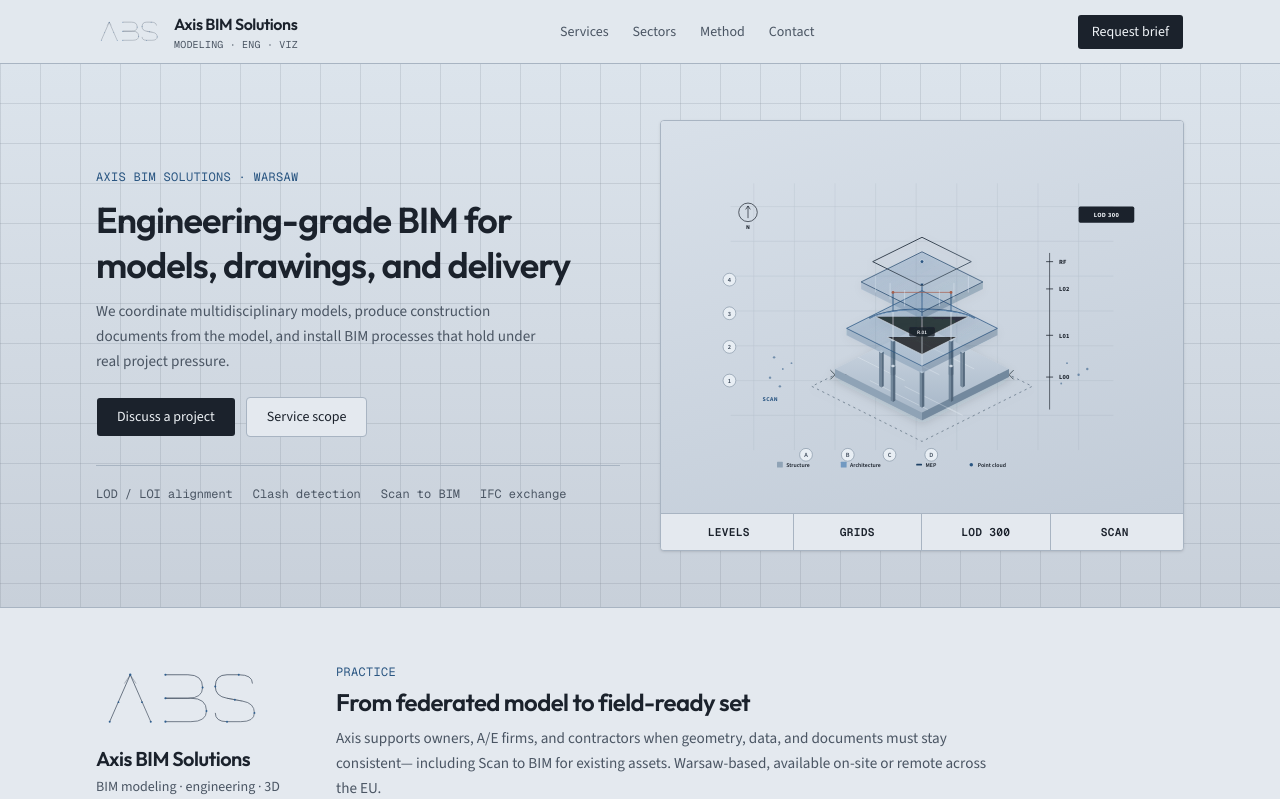
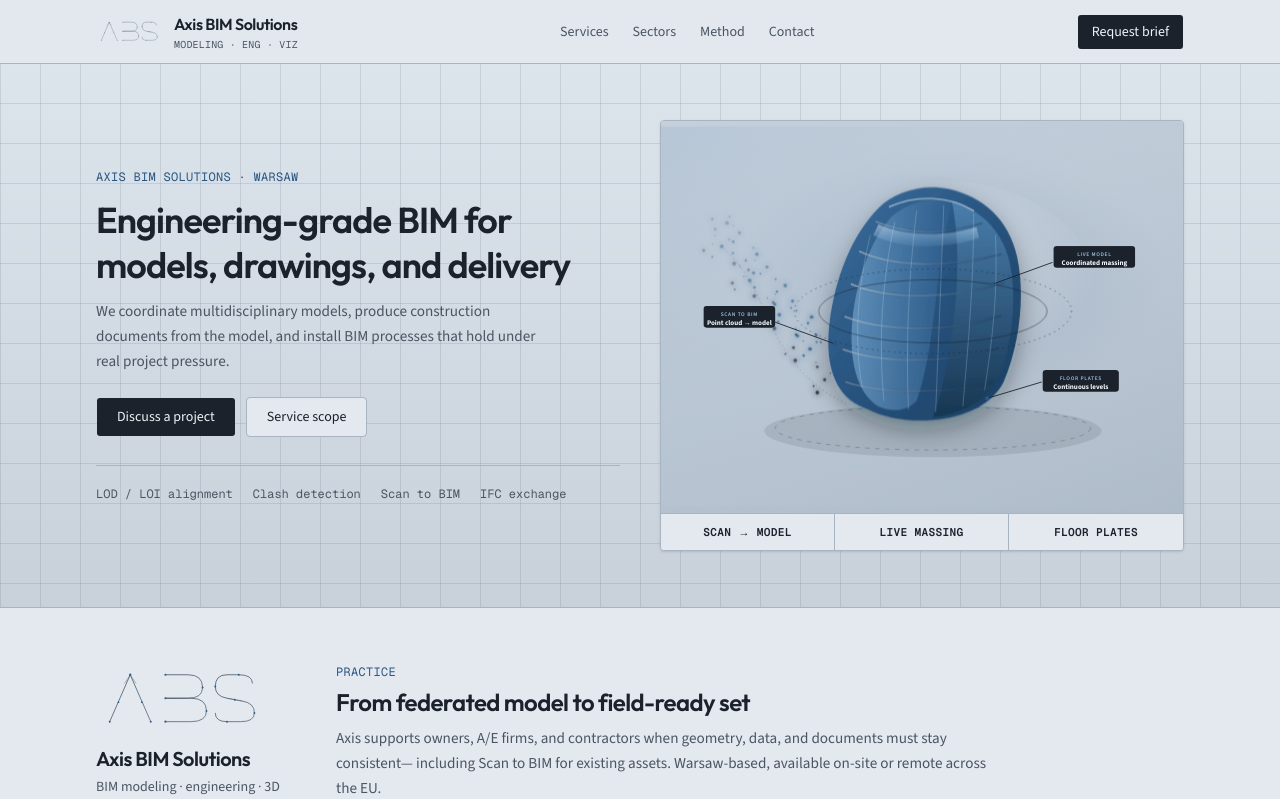
Before and after one commit to laskevich1899/axis, a Next.js app: page / in a window 1280 px wide. Shown: the top 799 px of the page. Built offline with nearby package versions, Linux system fonts and the light colour scheme.

Commit message:
Replace BIM diagram with bold fluid massing concept
Swap stacked slabs for a large curved volume emerging from a
point-cloud plume, with strong depth and high-impact callouts.

Co-authored-by: nikitakyxta <nikitakyxta@gmail.com>

```diff
--- a/src/app/globals.css
+++ b/src/app/globals.css
@@ -129,7 +129,9 @@
   }
 
   .visual-panel {
-    background: linear-gradient(165deg, #d8e0e9 0%, #c2ccd8 100%);
+    background:
+      radial-gradient(ellipse 70% 55% at 55% 40%, color-mix(in srgb, #2a5682 16%, transparent), transparent 60%),
+      linear-gradient(165deg, #c5d0dc 0%, #aebbc9 100%);
   }
 
   .section-compact {
--- a/src/app/page.tsx
+++ b/src/app/page.tsx
@@ -134,14 +134,13 @@ export default function Home() {
 
             <Reveal delayMs={120}>
               <figure className="overflow-hidden rounded border border-border bg-panel shadow-sm">
-                <div className="visual-panel aspect-[4/3]">
+                <div className="visual-panel aspect-[5/4] md:aspect-[4/3]">
                   <BimHeroVisual />
                 </div>
-                <figcaption className="grid grid-cols-4 divide-x divide-border border-t border-border bg-panel px-1 text-center font-mono text-[0.65rem] font-semibold uppercase tracking-wide text-foreground sm:text-[0.7rem]">
-                  <span className="px-1 py-2.5">Levels</span>
-                  <span className="px-1 py-2.5">Grids</span>
-                  <span className="px-1 py-2.5">LOD 300</span>
-                  <span className="px-1 py-2.5">Scan</span>
+                <figcaption className="grid grid-cols-3 divide-x divide-border border-t border-border bg-panel text-center font-mono text-[0.7rem] font-semibold uppercase tracking-wide text-foreground">
+                  <span className="px-2 py-2.5">Scan → model</span>
+                  <span className="px-2 py-2.5">Live massing</span>
+                  <span className="px-2 py-2.5">Floor plates</span>
                 </figcaption>
               </figure>
             </Reveal>
--- a/src/components/bim-hero-visual.tsx
+++ b/src/components/bim-hero-visual.tsx
@@ -3,8 +3,8 @@
 import { useEffect, useState } from "react";
 
 /**
- * Refined axonometric composition — elegant linework with
- * design-domain annotations (levels, grids, LOD, section).
+ * Bold, fluid architectural massing — large curved volume that
+ * reads at a glance: point cloud dissolving into a living BIM form.
  */
 export function BimHeroVisual() {
   const [ready, setReady] = useState(false);
@@ -19,276 +19,236 @@ export function BimHeroVisual() {
     return () => window.clearTimeout(id);
   }, []);
 
-  const fade = (delay: number) =>
+  const show = (delay: number) =>
     ({
       opacity: ready ? 1 : 0,
-      transform: ready ? "translateY(0)" : "translateY(10px)",
-      transition: `opacity 0.85s cubic-bezier(0.22,1,0.36,1) ${delay}ms, transform 0.85s cubic-bezier(0.22,1,0.36,1) ${delay}ms`,
+      transform: ready ? "translate3d(0,0,0) scale(1)" : "translate3d(0,18px,0) scale(0.97)",
+      transition: `opacity 0.9s cubic-bezier(0.22,1,0.36,1) ${delay}ms, transform 0.9s cubic-bezier(0.22,1,0.36,1) ${delay}ms`,
     }) as const;
 
   return (
     <svg
-      viewBox="0 0 900 620"
+      viewBox="0 0 960 700"
       className="h-full w-full"
       role="img"
-      aria-label="Refined BIM design diagram with levels, grids, LOD and discipline layers"
+      aria-label="Large-scale fluid BIM massing emerging from a point cloud scan"
     >
       <defs>
-        <linearGradient id="veil" x1="0%" y1="0%" x2="100%" y2="100%">
-          <stop offset="0%" stopColor="#5b8ab5" stopOpacity="0.28" />
-          <stop offset="100%" stopColor="#2a5682" stopOpacity="0.08" />
+        <linearGradient id="skyWash" x1="0%" y1="0%" x2="100%" y2="100%">
+          <stop offset="0%" stopColor="#9eb6cc" stopOpacity="0.35" />
+          <stop offset="55%" stopColor="#c5d3e0" stopOpacity="0.1" />
+          <stop offset="100%" stopColor="#d8e2ec" stopOpacity="0" />
         </linearGradient>
-        <linearGradient id="plinth" x1="0%" y1="0%" x2="0%" y2="100%">
-          <stop offset="0%" stopColor="#d2dbe5" />
-          <stop offset="100%" stopColor="#a7b7c8" />
+        <linearGradient id="bodyMain" x1="0%" y1="0%" x2="100%" y2="100%">
+          <stop offset="0%" stopColor="#3d6f9e" />
+          <stop offset="45%" stopColor="#2a5682" />
+          <stop offset="100%" stopColor="#1a3d5f" />
         </linearGradient>
-        <linearGradient id="inkSoft" x1="0%" y1="0%" x2="1" y2="1">
-          <stop offset="0%" stopColor="#2c3642" />
-          <stop offset="100%" stopColor="#5a6b7c" />
+        <linearGradient id="bodySide" x1="0%" y1="0%" x2="0%" y2="100%">
+          <stop offset="0%" stopColor="#4d82b0" />
+          <stop offset="100%" stopColor="#163550" />
         </linearGradient>
-        <filter id="soft" x="-12%" y="-12%" width="124%" height="124%">
-          <feDropShadow dx="0" dy="6" stdDeviation="8" floodColor="#1b222c" floodOpacity="0.14" />
+        <linearGradient id="bodyFace" x1="0%" y1="0%" x2="100%" y2="0%">
+          <stop offset="0%" stopColor="#6a9bc4" stopOpacity="0.95" />
+          <stop offset="100%" stopColor="#2f5f8f" stopOpacity="0.75" />
+        </linearGradient>
+        <linearGradient id="glassBand" x1="0%" y1="0%" x2="0%" y2="100%">
+          <stop offset="0%" stopColor="#d7e8f7" stopOpacity="0.55" />
+          <stop offset="100%" stopColor="#7eb0d8" stopOpacity="0.15" />
+        </linearGradient>
+        <linearGradient id="ribbon" x1="0%" y1="0%" x2="100%" y2="0%">
+          <stop offset="0%" stopColor="#e8f2fb" stopOpacity="0.9" />
+          <stop offset="50%" stopColor="#8eb8de" stopOpacity="0.55" />
+          <stop offset="100%" stopColor="#2a5682" stopOpacity="0.35" />
+        </linearGradient>
+        <radialGradient id="glow" cx="55%" cy="40%" r="45%">
+          <stop offset="0%" stopColor="#ffffff" stopOpacity="0.35" />
+          <stop offset="100%" stopColor="#ffffff" stopOpacity="0" />
+        </radialGradient>
+        <filter id="depth" x="-20%" y="-20%" width="140%" height="140%">
+          <feDropShadow dx="0" dy="18" stdDeviation="22" floodColor="#0f1720" floodOpacity="0.35" />
+        </filter>
+        <filter id="softGlow">
+          <feGaussianBlur stdDeviation="6" result="b" />
+          <feMerge>
+            <feMergeNode in="b" />
+            <feMergeNode in="SourceGraphic" />
+          </feMerge>
         </filter>
       </defs>
 
-      {/* Quiet drafting field */}
-      <g opacity="0.22" stroke="#6b7c8d" strokeWidth="0.8">
-        {Array.from({ length: 9 }).map((_, i) => (
-          <path key={`v${i}`} d={`M${160 + i * 70} 80 L${160 + i * 70} 540`} />
-        ))}
-        {Array.from({ length: 7 }).map((_, i) => (
-          <path key={`h${i}`} d={`M120 ${120 + i * 60} L780 ${120 + i * 60}`} />
-        ))}
+      {/* Atmospheric field */}
+      <rect width="960" height="700" fill="url(#skyWash)" />
+      <ellipse cx="520" cy="300" rx="280" ry="200" fill="url(#glow)" />
+
+      {/* Sweeping ground ellipse — scale cue */}
+      <g style={show(40)}>
+        <ellipse cx="500" cy="560" rx="310" ry="48" fill="#1b222c" opacity="0.1" />
+        <ellipse
+          cx="500"
+          cy="555"
+          rx="290"
+          ry="40"
+          fill="none"
+          stroke="#2a5682"
+          strokeWidth="1.5"
+          strokeDasharray="8 10"
+          opacity="0.45"
+        />
       </g>
 
-      {/* Grid bubbles A–D / 1–4 */}
-      <g style={fade(60)} fontFamily="var(--font-source), sans-serif" fontSize="11" fill="#3d4a5a">
-        {["A", "B", "C", "D"].map((label, i) => (
-          <g key={label}>
-            <circle cx={250 + i * 72} cy={548} r="11" fill="#e8eef4" stroke="#7a8b9c" strokeWidth="1" />
-            <text x={250 + i * 72} y={552} textAnchor="middle" fontWeight="600">
-              {label}
-            </text>
-          </g>
-        ))}
-        {["1", "2", "3", "4"].map((label, i) => (
-          <g key={label}>
-            <circle cx={118} cy={420 - i * 58} r="11" fill="#e8eef4" stroke="#7a8b9c" strokeWidth="1" />
-            <text x={118} y={424 - i * 58} textAnchor="middle" fontWeight="600">
-              {label}
-            </text>
-          </g>
-        ))}
+      {/* Point cloud plume — Scan becoming form */}
+      <g style={show(80)} filter="url(#softGlow)">
+        {Array.from({ length: 70 }).map((_, i) => {
+          const t = i / 70;
+          const x = 95 + t * 220 + Math.sin(i * 1.7) * 28;
+          const y = 180 + t * 280 + Math.cos(i * 2.1) * 36;
+          const r = 1.2 + (i % 5) * 0.55;
+          return (
+            <circle
+              key={i}
+              cx={x}
+              cy={y}
+              r={r}
+              fill={i % 3 === 0 ? "#1b222c" : "#2a5682"}
+              opacity={0.25 + t * 0.55}
+            />
+          );
+        })}
+        {/* flowing scan contour */}
+        <path
+          d="M110 220 C160 260, 180 320, 210 380 C240 440, 280 480, 340 510"
+          fill="none"
+          stroke="#2a5682"
+          strokeWidth="1.4"
+          strokeDasharray="2 6"
+          opacity="0.5"
+        />
       </g>
 
-      <g filter="url(#soft)">
-        {/* Ground diamond + section cut */}
-        <g style={fade(100)}>
-          <path
-            d="M260 430 L450 525 L640 430 L450 335 Z"
-            fill="none"
-            stroke="#5a6b7c"
-            strokeWidth="1.2"
-            strokeDasharray="4 6"
-          />
-          {/* section cut line */}
-          <path d="M300 410 L600 410" stroke="#1b222c" strokeWidth="1.4" />
-          <path d="M300 410 L292 402 M300 410 L292 418" stroke="#1b222c" strokeWidth="1.2" fill="none" />
-          <path d="M600 410 L608 402 M600 410 L608 418" stroke="#1b222c" strokeWidth="1.2" fill="none" />
-          <text
-            x="450"
-            y="404"
-            textAnchor="middle"
-            fill="#1b222c"
-            fontSize="10"
-            fontFamily="var(--font-source), sans-serif"
-            fontWeight="600"
-            letterSpacing="0.08em"
-          >
-            SECTION A–A
-          </text>
-        </g>
+      {/* Main fluid massing */}
+      <g filter="url(#depth)" style={show(140)}>
+        {/* Core volume — smooth curved tower silhouette (isometric-ish) */}
+        <path
+          d="M380 520
+             C320 500, 300 440, 310 360
+             C320 280, 350 200, 400 150
+             C430 120, 480 105, 530 115
+             C590 128, 640 170, 655 240
+             C670 310, 660 400, 630 470
+             C610 510, 560 535, 500 540
+             C450 544, 410 535, 380 520 Z"
+          fill="url(#bodyMain)"
+        />
+        {/* Lit face — soft highlight curve */}
+        <path
+          d="M400 515
+             C360 490, 345 430, 352 355
+             C360 280, 385 210, 425 165
+             C455 140, 495 128, 535 138
+             C535 138, 520 200, 510 280
+             C500 370, 490 450, 470 505
+             C450 525, 425 525, 400 515 Z"
+          fill="url(#bodyFace)"
+          opacity="0.85"
+        />
+        {/* Shadow flank */}
+        <path
+          d="M535 138
+             C580 150, 625 185, 640 245
+             C655 310, 648 395, 622 460
+             C600 505, 555 528, 500 535
+             C520 480, 535 400, 542 320
+             C548 250, 545 185, 535 138 Z"
+          fill="url(#bodySide)"
+          opacity="0.9"
+        />
 
-        {/* L00 plinth — delicate thickness */}
-        <g style={fade(160)}>
-          <path d="M300 400 L450 475 L600 400 L450 325 Z" fill="url(#plinth)" />
-          <path d="M300 400 L300 414 L450 489 L450 475 Z" fill="#8fa3b6" />
-          <path d="M600 400 L600 414 L450 489 L450 475 Z" fill="#73899e" />
-          {/* fine floor hatch */}
-          <g stroke="#eef3f7" strokeWidth="0.9" opacity="0.65">
-            <path d="M340 380 L420 420" />
-            <path d="M380 360 L480 410" />
-            <path d="M440 350 L540 400" />
-            <path d="M360 420 L460 470" />
-            <path d="M420 430 L520 480" />
-          </g>
-        </g>
-
-        {/* Slender columns */}
-        <g style={fade(220)}>
-          {(
-            [
-              [380, 370],
-              [450, 405],
-              [520, 370],
-              [400, 350],
-              [500, 350],
-              [400, 395],
-              [500, 395],
-            ] as const
-          ).map(([x, y], i) => (
-            <g key={i} opacity="0.92">
-              <path d={`M${x - 4} ${y} L${x} ${y + 2.5} L${x} ${y + 62} L${x - 4} ${y + 59.5} Z`} fill="#6d8296" />
-              <path d={`M${x + 4} ${y} L${x} ${y + 2.5} L${x} ${y + 62} L${x + 4} ${y + 59.5} Z`} fill="#4f6478" />
-              <path d={`M${x - 4} ${y} L${x} ${y - 2.5} L${x + 4} ${y} L${x} ${y + 2.5} Z`} fill="#d8e2ec" />
+        {/* Horizontal floor ribbons — smooth arcs through the volume */}
+        <g fill="none" strokeLinecap="round">
+          {[
+            { d: "M340 470 C400 490, 520 495, 610 470", w: 2.2, o: 0.55 },
+            { d: "M335 410 C405 435, 525 438, 620 408", w: 2.4, o: 0.65 },
+            { d: "M338 350 C410 378, 530 380, 625 348", w: 2.6, o: 0.7 },
+            { d: "M350 290 C415 318, 530 320, 630 288", w: 2.8, o: 0.75 },
+            { d: "M365 230 C425 258, 525 262, 625 235", w: 2.5, o: 0.7 },
+            { d: "M395 175 C450 198, 520 200, 590 178", w: 2.2, o: 0.6 },
+          ].map((band, i) => (
+            <g key={i}>
+              <path d={band.d} stroke="#0f1720" strokeWidth={band.w + 1.5} opacity="0.2" />
+              <path d={band.d} stroke="url(#ribbon)" strokeWidth={band.w} opacity={band.o} />
             </g>
           ))}
         </g>
 
-        {/* L01 plate — translucent veil with room traces */}
-        <g style={fade(300)}>
-          <path d="M320 330 L450 395 L580 330 L450 265 Z" fill="url(#veil)" stroke="#2a5682" strokeWidth="1.3" />
-          <path d="M320 330 L320 342 L450 407 L450 395 Z" fill="#2a5682" opacity="0.22" />
-          <path d="M580 330 L580 342 L450 407 L450 395 Z" fill="#1f4266" opacity="0.28" />
-          {/* room partitions — elegant hairlines */}
-          <g stroke="#eef5fb" strokeWidth="1.1" opacity="0.7">
-            <path d="M370 310 L450 350 L530 310" />
-            <path d="M390 345 L450 375 L510 345" />
-            <path d="M400 290 L400 350" />
-            <path d="M500 290 L500 350" />
-            <path d="M450 275 L450 395" />
-          </g>
-          {/* room tag */}
-          <g fontFamily="var(--font-source), sans-serif">
-            <rect x="428" y="328" width="44" height="16" rx="2" fill="#1b222c" opacity="0.82" />
-            <text x="450" y="339" textAnchor="middle" fill="#f4f8fc" fontSize="9" fontWeight="600">
-              R.01
-            </text>
-          </g>
+        {/* Vertical mullion rhythm — curved facade lines */}
+        <g stroke="#d7e8f6" strokeWidth="1.15" fill="none" opacity="0.4">
+          <path d="M370 480 C355 400, 360 300, 385 200" />
+          <path d="M410 505 C400 400, 405 290, 430 175" />
+          <path d="M455 520 C450 400, 455 280, 470 155" />
+          <path d="M505 525 C510 400, 515 280, 520 145" />
+          <path d="M555 515 C565 400, 575 290, 575 160" />
+          <path d="M595 485 C610 390, 620 300, 615 200" />
         </g>
 
-        {/* Delicate MEP — thin runs, not heavy ducts */}
-        <g style={fade(360)} fill="none" strokeLinecap="round">
-          <path d="M360 312 C400 292, 500 292, 540 312" stroke="#1f4266" strokeWidth="2.2" />
-          <path d="M360 312 C400 292, 500 292, 540 312" stroke="#8eb6de" strokeWidth="1.1" />
-          <path d="M400 300 L400 268" stroke="#2a5682" strokeWidth="1.6" />
-          <path d="M450 308 L450 255" stroke="#2a5682" strokeWidth="1.6" />
-          <path d="M500 300 L500 268" stroke="#2a5682" strokeWidth="1.6" />
-          <path d="M400 268 L500 268" stroke="#b85a3c" strokeWidth="1.4" opacity="0.85" />
-          <circle cx="400" cy="268" r="2.4" fill="#b85a3c" stroke="none" />
-          <circle cx="500" cy="268" r="2.4" fill="#b85a3c" stroke="none" />
-          <circle cx="450" cy="255" r="3" fill="#1f4266" stroke="#eef5fb" strokeWidth="0.8" />
-        </g>
+        {/* Glass band highlight near crown */}
+        <path
+          d="M390 200 C440 225, 520 228, 585 205
+             L580 185 C520 205, 445 202, 400 180 Z"
+          fill="url(#glassBand)"
+        />
 
-        {/* L02 roof contour + envelope */}
-        <g style={fade(420)}>
-          <path
-            d="M345 250 L450 302 L555 250 L450 198 Z"
-            fill="url(#veil)"
-            stroke="#1f4266"
-            strokeWidth="1.25"
-            opacity="0.95"
-          />
-          <path d="M345 250 L345 262 L450 314 L450 302 Z" fill="#2a5682" opacity="0.18" />
-          <path d="M555 250 L555 262 L450 314 L450 302 Z" fill="#1a3858" opacity="0.22" />
-          {/* facade rhythm */}
-          <g stroke="#dce8f4" strokeWidth="1" opacity="0.75">
-            <path d="M370 240 L370 268" />
-            <path d="M395 252 L395 280" />
-            <path d="M420 264 L420 292" />
-            <path d="M480 264 L480 292" />
-            <path d="M505 252 L505 280" />
-            <path d="M530 240 L530 268" />
-          </g>
-          <path
-            d="M365 215 L450 257 L535 215 L450 173 Z"
-            fill="none"
-            stroke="url(#inkSoft)"
-            strokeWidth="1.7"
-          />
-          <circle cx="450" cy="215" r="3.2" fill="#2a5682" stroke="#f4f8fc" strokeWidth="0.9" />
-        </g>
+        {/* Crown contour — elegant peak */}
+        <path
+          d="M420 148 C470 125, 530 128, 575 155"
+          fill="none"
+          stroke="#f0f6fb"
+          strokeWidth="2"
+          strokeLinecap="round"
+          opacity="0.75"
+        />
       </g>
 
-      {/* Level markers — vertical datum */}
-      <g style={fade(480)} fontFamily="var(--font-source), sans-serif">
-        <path d="M670 470 L670 200" stroke="#1b222c" strokeWidth="1.1" />
-        {[
-          { y: 414, label: "L00" },
-          { y: 342, label: "L01" },
-          { y: 262, label: "L02" },
-          { y: 215, label: "RF" },
-        ].map((lv) => (
-          <g key={lv.label}>
-            <path d={`M664 ${lv.y} L676 ${lv.y}`} stroke="#1b222c" strokeWidth="1.3" />
-            <text x="686" y={lv.y + 4} fill="#1b222c" fontSize="11" fontWeight="700" letterSpacing="0.04em">
-              {lv.label}
-            </text>
-          </g>
-        ))}
+      {/* Floating datum rings — scale / orbit */}
+      <g style={show(280)} fill="none" stroke="#1b222c" strokeWidth="1.2" opacity="0.35">
+        <ellipse cx="500" cy="340" rx="255" ry="78" strokeDasharray="2 8" />
+        <ellipse cx="500" cy="340" rx="210" ry="58" opacity="0.7" />
       </g>
 
-      {/* LOD chip + north + scan dust */}
-      <g style={fade(540)} fontFamily="var(--font-source), sans-serif">
-        <rect x="720" y="120" width="96" height="28" rx="3" fill="#1b222c" />
-        <text x="768" y="138" textAnchor="middle" fill="#f4f8fc" fontSize="11" fontWeight="700" letterSpacing="0.06em">
-          LOD 300
+      {/* Bold callouts — sparse, high contrast */}
+      <g style={show(360)} fontFamily="var(--font-source), ui-sans-serif, sans-serif">
+        {/* Scan */}
+        <path d="M210 360 L320 400" stroke="#1b222c" strokeWidth="1.6" />
+        <circle cx="320" cy="400" r="4" fill="#2a5682" />
+        <rect x="78" y="330" width="132" height="40" rx="6" fill="#1b222c" />
+        <text x="144" y="349" textAnchor="middle" fill="#9ec0e0" fontSize="10" fontWeight="600" letterSpacing="0.12em">
+          SCAN TO BIM
+        </text>
+        <text x="144" y="365" textAnchor="middle" fill="#f4f8fc" fontSize="13" fontWeight="700">
+          Point cloud → model
         </text>
 
-        <g transform="translate(150 130)">
-          <circle cx="0" cy="0" r="16" fill="none" stroke="#1b222c" strokeWidth="1.2" />
-          <path d="M0 10 L0 -11" stroke="#1b222c" strokeWidth="1.2" />
-          <path d="M-4 -5 L0 -11 L4 -5" fill="none" stroke="#1b222c" strokeWidth="1.2" />
-          <text x="0" y="28" textAnchor="middle" fill="#1b222c" fontSize="10" fontWeight="700">
-            N
-          </text>
-        </g>
+        {/* Federated model */}
+        <path d="M720 250 L610 290" stroke="#1b222c" strokeWidth="1.6" />
+        <circle cx="610" cy="290" r="4" fill="#2a5682" />
+        <rect x="722" y="220" width="150" height="40" rx="6" fill="#1b222c" />
+        <text x="797" y="239" textAnchor="middle" fill="#9ec0e0" fontSize="10" fontWeight="600" letterSpacing="0.12em">
+          LIVE MODEL
+        </text>
+        <text x="797" y="255" textAnchor="middle" fill="#f4f8fc" fontSize="13" fontWeight="700">
+          Coordinated massing
+        </text>
 
-        {/* Scan constellation — refined, not noisy */}
-        {[
-          [195, 380],
-          [210, 400],
-          [188, 415],
-          [225, 390],
-          [205, 430],
-          [700, 390],
-          [720, 410],
-          [690, 425],
-          [735, 400],
-        ].map(([x, y], i) => (
-          <circle key={`${x}${y}`} cx={x} cy={y} r={i % 2 ? 1.6 : 2.1} fill="#2a5682" opacity="0.55" />
-        ))}
-        <text x="175" y="455" fill="#2a5682" fontSize="10" fontWeight="700" letterSpacing="0.08em">
-          SCAN
+        {/* Levels */}
+        <path d="M700 470 L600 500" stroke="#1b222c" strokeWidth="1.6" />
+        <circle cx="600" cy="500" r="4" fill="#2a5682" />
+        <rect x="702" y="448" width="140" height="40" rx="6" fill="#1b222c" />
+        <text x="772" y="467" textAnchor="middle" fill="#9ec0e0" fontSize="10" fontWeight="600" letterSpacing="0.12em">
+          FLOOR PLATES
         </text>
-      </g>
-
-      {/* Discipline legend — elegant inline */}
-      <g style={fade(600)} fontFamily="var(--font-source), sans-serif" fontSize="10" fontWeight="600">
-        <g transform="translate(200 560)">
-          <rect width="10" height="10" rx="1" fill="#8fa3b6" />
-          <text x="16" y="9" fill="#1b222c">
-            Structure
-          </text>
-        </g>
-        <g transform="translate(310 560)">
-          <rect width="10" height="10" rx="1" fill="#4d82b5" opacity="0.7" />
-          <text x="16" y="9" fill="#1b222c">
-            Architecture
-          </text>
-        </g>
-        <g transform="translate(440 560)">
-          <rect width="10" height="3" y="3.5" rx="1" fill="#1f4266" />
-          <text x="16" y="9" fill="#1b222c">
-            MEP
-          </text>
-        </g>
-        <g transform="translate(530 560)">
-          <circle cx="5" cy="5" r="3" fill="#2a5682" />
-          <text x="16" y="9" fill="#1b222c">
-            Point cloud
-          </text>
-        </g>
+        <text x="772" y="483" textAnchor="middle" fill="#f4f8fc" fontSize="13" fontWeight="700">
+          Continuous levels
+        </text>
       </g>
     </svg>
   );
```
